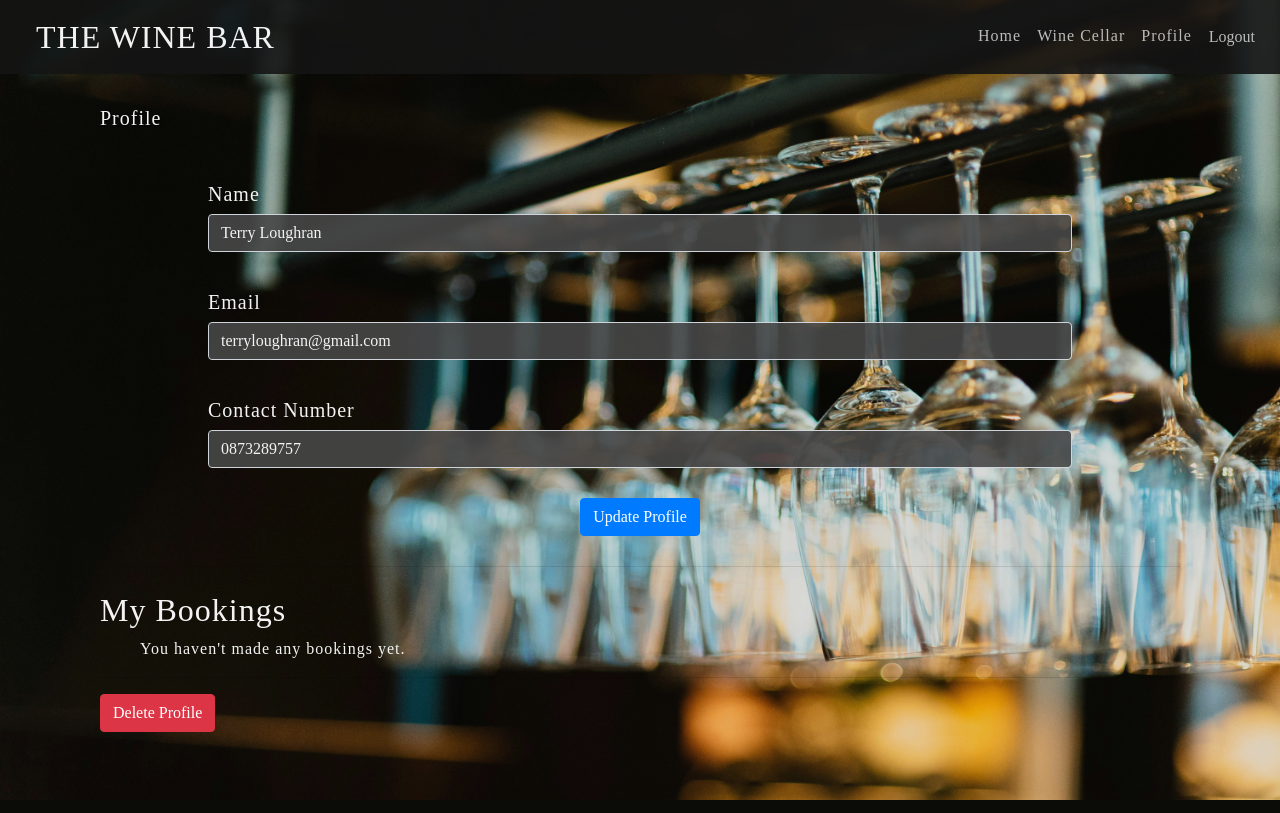
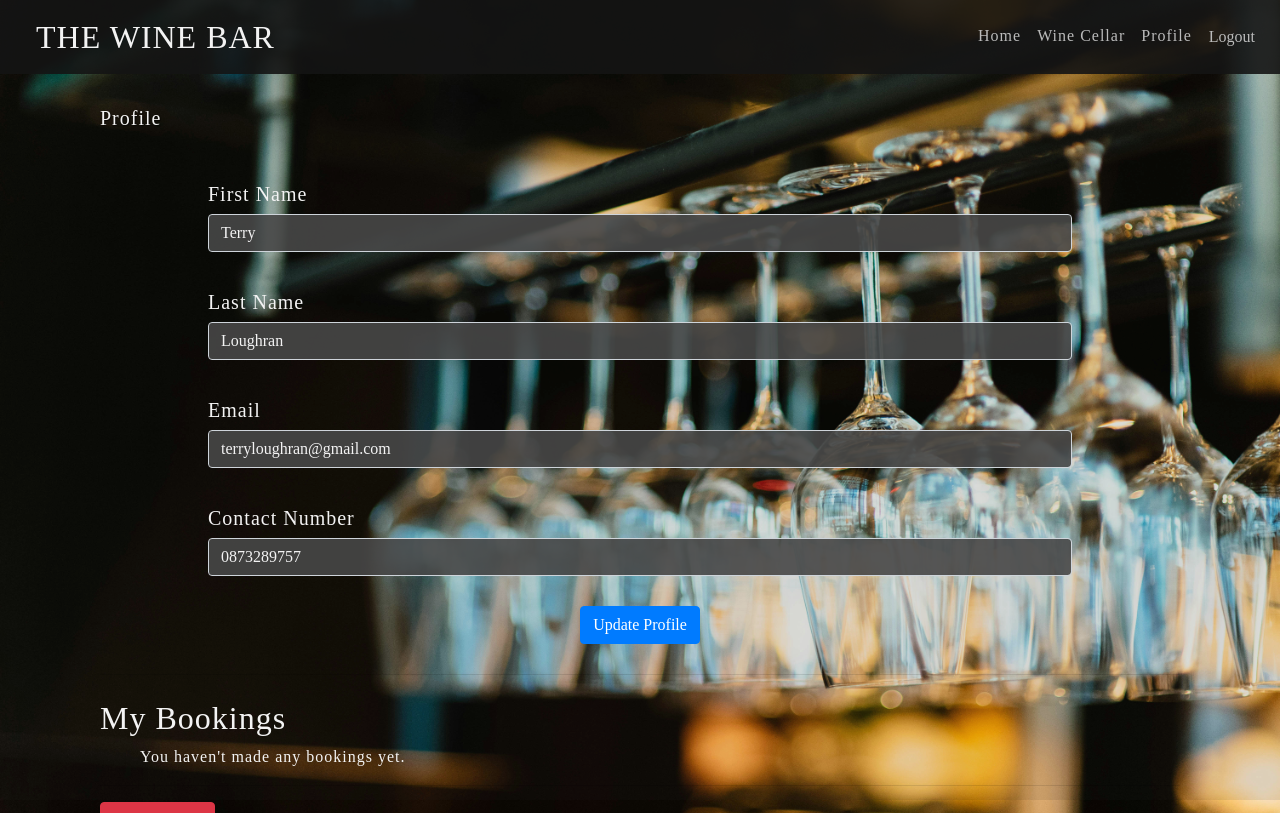
Before and after one commit to TerryLoc/wine-bar-project, a Django app: page /wine_cellar/profile/ in a window 1280 px wide. Shown: the top 813 px of the page. Run offline with Django 5.2, Linux system fonts and the light colour scheme; a user stored in the database is signed in; data comes from the database, SQL or seed files in the repository; both versions use the stored data as it was after the commit; some libraries are stand-ins or nearby versions; some web fonts are replaced.

Commit message:
feat: enhance user profile form; add first and last name fields with validation, update profile view logic to save user details

```diff
--- a/bookings/forms.py
+++ b/bookings/forms.py
@@ -2,68 +2,80 @@ from django import forms
 from .models import UserProfile
 from .models import Booking
 from django.core.exceptions import ValidationError
+from django.core.validators import RegexValidator, EmailValidator
 import re  # For regex validation
 
 
 #  Form for user profile
 class UserProfileForm(forms.ModelForm):
+    first_name = forms.CharField(
+        max_length=30,
+        required=False,
+        validators=[
+            RegexValidator(
+                regex=r"^[A-Za-z\s]+$",
+                message="First name must contain only letters and spaces.",
+            )
+        ],
+    )
+    last_name = forms.CharField(
+        max_length=30,
+        required=False,
+        validators=[
+            RegexValidator(
+                regex=r"^[A-Za-z\s]+$",
+                message="Last name must contain only letters and spaces.",
+            )
+        ],
+    )
+    email = forms.EmailField(
+        max_length=200,
+        required=True,
+        validators=[EmailValidator(message="Enter a valid email address.")],
+    )
+    contact_number = forms.CharField(
+        max_length=15,
+        required=True,
+        validators=[
+            RegexValidator(
+                regex=r"^\+?[0-9\s-]{7,15}$",
+                message="Contact number must contain only numbers, spaces, or dashes.",
+            )
+        ],
+    )
+
     class Meta:
         model = UserProfile
-        fields = ["name", "email", "contact_number"]
+        fields = ["first_name", "last_name", "email", "contact_number"]
 
-    # Form fields with custom validation
-    name = forms.CharField(
-        required=True,
-        widget=forms.TextInput(
-            attrs={"placeholder": "Enter your name", "required": "required"}
-        ),
-    )
-    email = forms.EmailField(
-        required=True,
-        widget=forms.EmailInput(
-            attrs={"placeholder": "Enter your email", "required": "required"}
-        ),
-    )
-    contact_number = forms.CharField(
-        required=True,
-        widget=forms.TextInput(
-            attrs={
-                "placeholder": "Enter your contact number",
-                "pattern": "^\+?[0-9\s-]{7,15}$",
-                "required": "required",
-            }
-        ),
-    )
+    def __init__(self, *args, **kwargs):
+        super(UserProfileForm, self).__init__(*args, **kwargs)
+        if self.instance and self.instance.user:
+            self.fields["first_name"].initial = self.instance.user.first_name
+            self.fields["last_name"].initial = self.instance.user.last_name
 
-    # Clean name field to ensure it only contains letters and spaces
-    def clean_name(self):
-        name = self.cleaned_data.get("name")  # Get name
-        if not name:
-            raise ValidationError("Name is required.")
-        if not re.match(r"^[A-Za-z\s]+$", name):
-            raise ValidationError("Name must contain only letters and spaces.")
-        return name
+    def clean_first_name(self):
+        first_name = self.cleaned_data.get("first_name")
+        if not first_name:
+            raise ValidationError("First name is required.")
+        return first_name
 
-    # Clean email field to ensure it is a valid email address
+    def clean_last_name(self):
+        last_name = self.cleaned_data.get("last_name")
+        if not last_name:
+            raise ValidationError("Last name is required.")
+        return last_name
+
     def clean_email(self):
-        email = self.cleaned_data.get("email")  # Get email
+        email = self.cleaned_data.get("email")
         if not email:
             raise ValidationError("Email is required.")
-        if not re.match(r"[^@]+@[^@]+\.[^@]+", email):  # Basic email regex
-            raise ValidationError("Enter a valid email address.")
         return email
 
-    # Clean contact number field to ensure it only contains numbers, spaces, or dashes
     def clean_contact_number(self):
-        contact_number = self.cleaned_data.get("contact_number")  # Get contact number
+        contact_number = self.cleaned_data.get("contact_number")
         if not contact_number:
             raise ValidationError("Contact number is required.")
-        if not re.match(
-            r"^\+?[0-9\s-]{7,15}$", contact_number
-        ):  # Allows +, numbers, spaces, dashes
-            raise ValidationError(
-                "Contact number must contain only numbers, spaces, or dashes, and be 7-15 characters long."
-            )
         return contact_number
 
 
--- a/bookings/models.py
+++ b/bookings/models.py
@@ -31,6 +31,18 @@ class UserProfile(models.Model):
         return self.user.username
 
 
+@receiver(post_save, sender=User)
+def create_user_profile(sender, instance, created, **kwargs):
+    if created:
+        UserProfile.objects.get_or_create(user=instance)
+
+
+@receiver(post_save, sender=User)
+def save_user_profile(sender, instance, **kwargs):
+    if hasattr(instance, "userprofile"):
+        instance.userprofile.save()
+
+
 class Booking(models.Model):
     user = models.ForeignKey(User, on_delete=models.CASCADE, related_name="bookings")
     wine_experience = models.ForeignKey(
@@ -50,15 +62,3 @@ class Booking(models.Model):
             else:
                 raise ValueError("Not enough spots available for this experience.")
         super().save(*args, **kwargs)
-
-
-@receiver(post_save, sender=User)
-def create_user_profile(sender, instance, created, **kwargs):
-    if created:
-        UserProfile.objects.get_or_create(user=instance)
-
-
-@receiver(post_save, sender=User)
-def save_user_profile(sender, instance, **kwargs):
-    if hasattr(instance, "userprofile"):
-        instance.userprofile.save()
--- a/bookings/templates/bookings/profile.html
+++ b/bookings/templates/bookings/profile.html
@@ -6,8 +6,12 @@
     <form method="post" action="{% url 'bookings:profile' %}">
       {% csrf_token %}
       <div class="form-group">
-        <label for="name">Name</label>
-        <input type="text" class="form-control" id="name" name="name" value="{{ form.name.value }}">
+        <label for="first_name">First Name</label>
+        <input type="text" class="form-control" id="first_name" name="first_name" value="{{ form.first_name.value }}">
+      </div>
+      <div class="form-group">
+        <label for="last_name">Last Name</label>
+        <input type="text" class="form-control" id="last_name" name="last_name" value="{{ form.last_name.value }}">
       </div>
       <div class="form-group">
         <label for="email">Email</label>
--- a/bookings/views.py
+++ b/bookings/views.py
@@ -102,7 +102,12 @@ def profile(request):
         else:
             form = UserProfileForm(request.POST, instance=profile)
             if form.is_valid():
-                form.save()
+                profile = form.save(commit=False)
+                profile.user.first_name = form.cleaned_data["first_name"]
+                profile.user.last_name = form.cleaned_data["last_name"]
+                profile.user.email = profile.email
+                profile.user.save()
+                profile.save()
                 messages.success(request, "Profile updated successfully.")
                 return redirect("bookings:profile")
             else:
```
Also changed, not shown: db.sqlite3.
